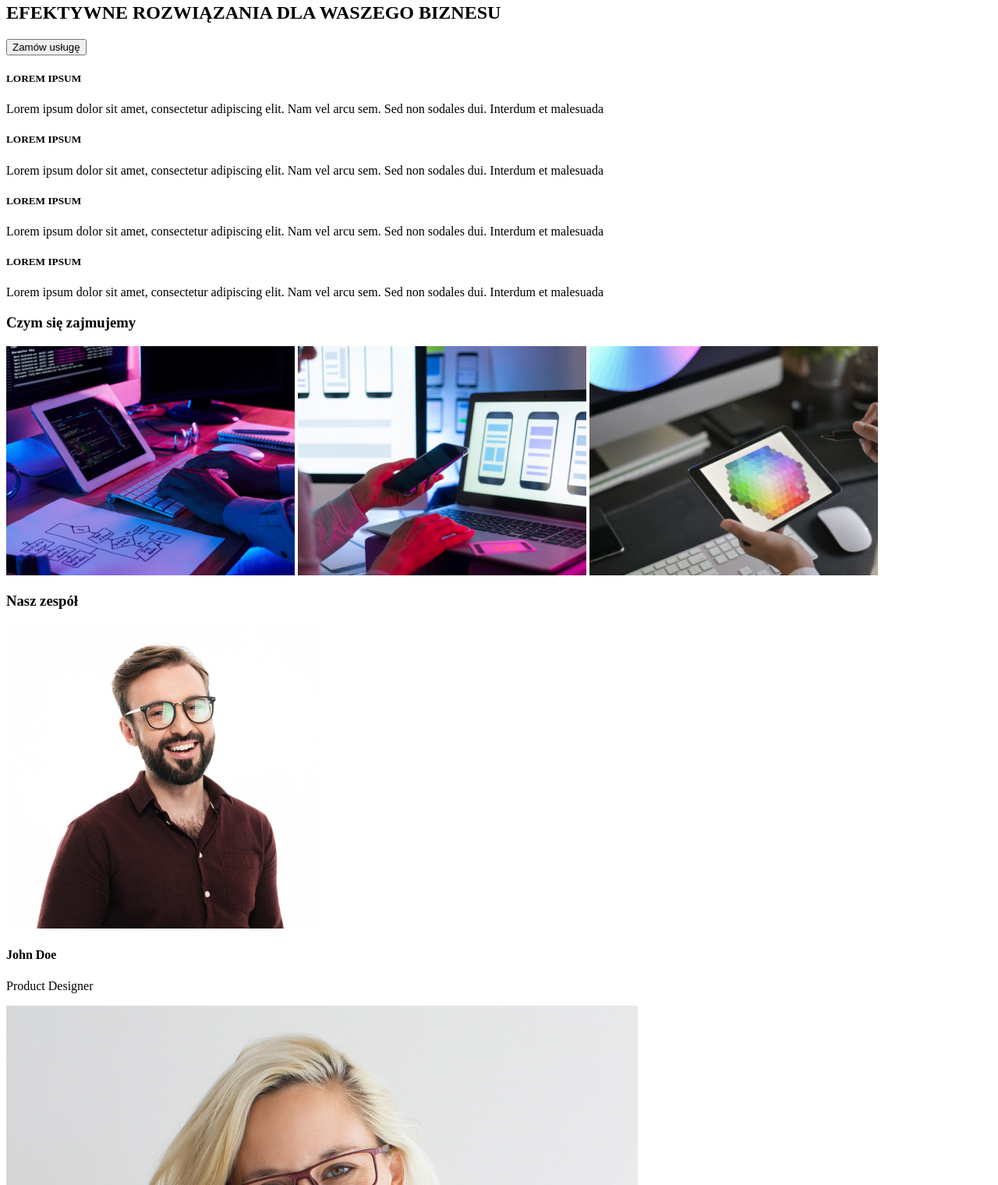
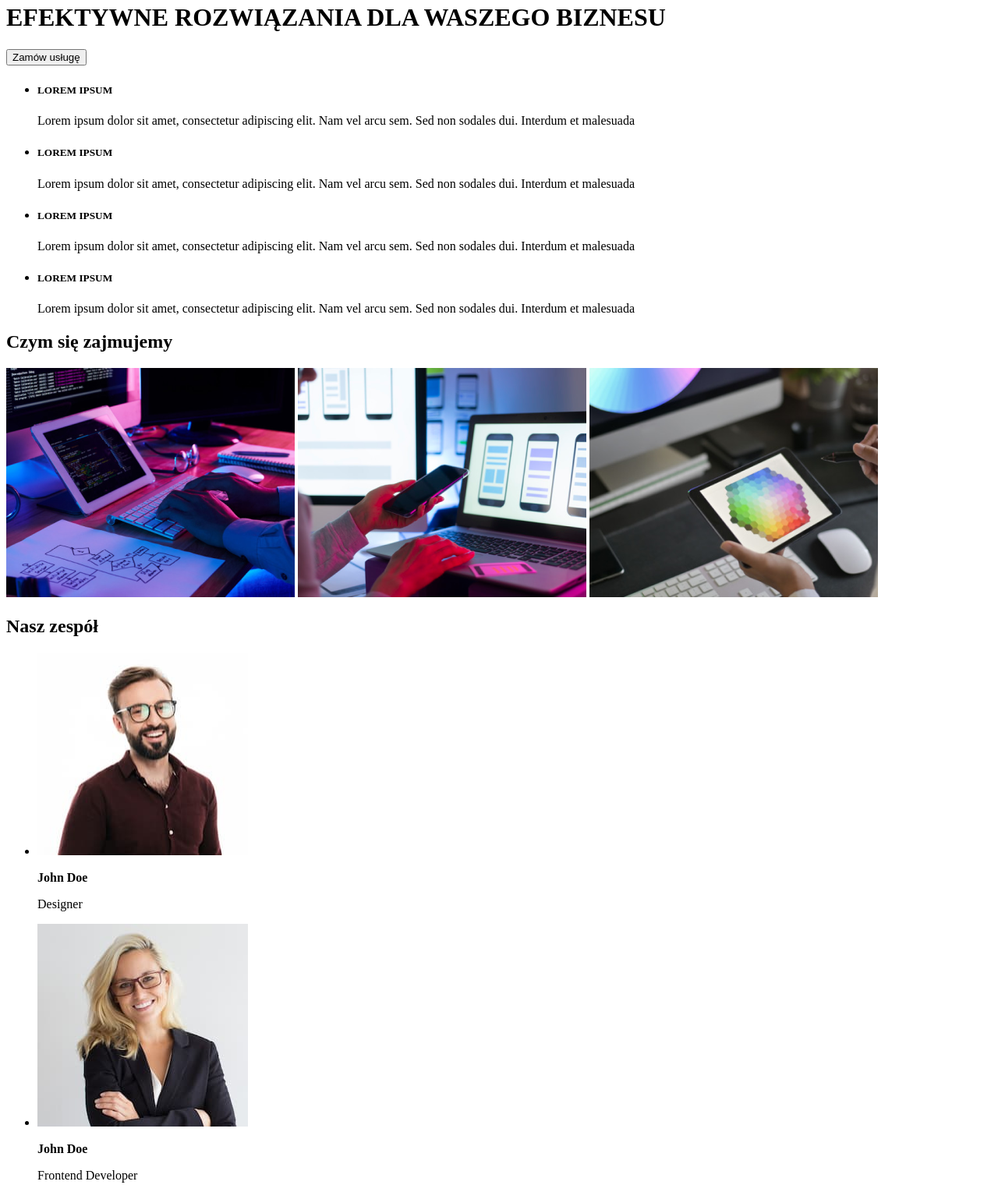
Before and after one commit to rKrzyszowska/goit-markup-hw-01, a plain HTML site: page index.html in a window 1280 px wide. Shown: the part 147-1667 px from the top of the page at 78% size. Drawn offline with Linux system fonts and the light colour scheme.

Commit message:
bugs fixed

```diff
--- a/index.html
+++ b/index.html
@@ -1,130 +1,143 @@
 <!DOCTYPE html>
 <html lang="en">
     <head>
-  <meta charset="UTF-8">
-  <meta http-equiv="X-UA-Compatible" content="IE=edge">
-  <meta name="viewport" content="width=device-width, initial-scale=1.0">
+        <meta charset="UTF-8" />
+        <meta http-equiv="X-UA-Compatible" content="IE=edge" />
+        <meta name="viewport" content="width=device-width, initial-scale=1.0" />
         <title>Document</title>
     </head>
     <body>
         <header>
             <nav>
-      <section><a href="index.html">WebStudio</a></section>
-      <section>
+                <a href="index.html"><span>Web</span>Studio</a>
                 <ul>
                     <li><a href="agencja.html">Agencja</a></li>
                     <li><a href="portfolio.html">Portfolio</a></li>
                     <li><a href="kontaktt.html">Kontakt</a></li>
                 </ul>
-      </section>
             </nav>
-    <section>
             <a href="mailto:info@devstudio.com">info@devstudio.com</a>
-      <a href="tel:+48 111111111">+48 111 111 111</a>
-     </section>
-     <section>
+            <a href="tel:+48111111111">+48 111 111 111</a>
             <h1>EFEKTYWNE ROZWIĄZANIA DLA WASZEGO BIZNESU</h1>
             <button>Zamów usługę</button>
-       </section>
         </header>
         <main>
+            <ul>
+                <li>
+                    <h5>LOREM IPSUM</h5>
+                    <p>
+                        Lorem ipsum dolor sit amet, consectetur adipiscing elit.
+                        Nam vel arcu sem. Sed non sodales dui. Interdum et
+                        malesuada
+                    </p>
+                </li>
+
+                <li>
+                    <h5>LOREM IPSUM</h5>
+                    <p>
+                        Lorem ipsum dolor sit amet, consectetur adipiscing elit.
+                        Nam vel arcu sem. Sed non sodales dui. Interdum et
+                        malesuada
+                    </p>
+                </li>
+
+                <li>
+                    <h5>LOREM IPSUM</h5>
+                    <p>
+                        Lorem ipsum dolor sit amet, consectetur adipiscing elit.
+                        Nam vel arcu sem. Sed non sodales dui. Interdum et
+                        malesuada
+                    </p>
+                </li>
+
+                <li>
+                    <h5>LOREM IPSUM</h5>
+                    <p>
+                        Lorem ipsum dolor sit amet, consectetur adipiscing elit.
+                        Nam vel arcu sem. Sed non sodales dui. Interdum et
+                        malesuada
+                    </p>
+                </li>
+            </ul>
+            <h2>Czym się zajmujemy</h2>
             <section>
-        <div>
-          <h5>LOREM IPSUM</h5>
-          <p>Lorem ipsum dolor sit amet, consectetur adipiscing elit. Nam vel arcu sem. Sed non sodales dui. Interdum et malesuada</p>
-        </div>
-         <div>
-          <h5>LOREM IPSUM</h5>
-          <p>Lorem ipsum dolor sit amet, consectetur adipiscing elit. Nam vel arcu sem. Sed non sodales dui. Interdum et malesuada</p>
-        </div>
-         <div>
-          <h5>LOREM IPSUM</h5>
-          <p>Lorem ipsum dolor sit amet, consectetur adipiscing elit. Nam vel arcu sem. Sed non sodales dui. Interdum et malesuada</p>
-        </div>
-         <div>
-          <h5>LOREM IPSUM</h5>
-          <p>Lorem ipsum dolor sit amet, consectetur adipiscing elit. Nam vel arcu sem. Sed non sodales dui. Interdum et malesuada</p>
-        </div>
+                <img
+                    src="./images/img.png"
+                    alt="Osoba programująca na komputerze"
+                    width="370"
+                    height="294"
+                />
+                <img
+                    src="./images/img2.png"
+                    alt="Kobieta trzyma telefon, siedzi przed laptopem. Na ekranie są trzy szablony telefonów z wyborem menu"
+                    width="370"
+                    height="294"
+                />
+                <img
+                    src="./images/img3.png"
+                    alt="Ktoś trzyma tablet z wyświetlonym wzornikiem kolorów"
+                    width="370"
+                    height="294"
+                />
             </section>
+
+            <h2>Nasz zespół</h2>
+
             <section>
-          <h3>Czym się zajmujemy</h3>
-          </section>
-        <section>
-          <img src="./img.png"
-               alt="Osoba pracująca na komputerze"
-               width: 370px
-               height: 294px />
-          <img src="./img2.png"
-               alt="Kobieta trzyma telefon, siedzi przed laptopem. Na ekranie są inne telefony"
-               width: 370px
-               height: 294px />
-          <img src="./img3.png"
-               alt="Ktoś trzyma tablet z wyświetlonym wzornikiem kolorów"
-               width: 370px
-               height: 294px />
-
-          </section>
-        <section>
-          <h3>Nasz zespół</h3>
-          </section>
-        <section>
-            <div>
-                <img src="./img4.jpg"
+                <ul>
+                    <li>
+                        <img
+                            src="./images/img4.jpg"
                             alt="Zdjęcie John Doe"
-                     width: 370px
-                     height: 294px />
-                <p>
-                <h4>John Doe</h4>
-                Product Designer
-                </p>
-              </div>
-          <div>
-            <img src="./img5.jpg"
+                            width="270"
+                            height="260"
+                        />
+                        <p><strong>John Doe</strong></p>
+                        <p>Designer</p>
+                    </li>
+                    <li>
+                        <img
+                            src="./images/img5.jpg"
                             alt="Zdjęcie John Doe"
-                 width: 370px
-                 height: 294px />
-            <p>
-            <h4>John Doe</h4>
-            Frontend Developer
-            </p>
-          </div>
-        <div>
-            <img src="./img6.jpg"
+                            width="270"
+                            height="260"
+                        />
+                        <p><strong>John Doe</strong></p>
+                        <p>Frontend Developer</p>
+                    </li>
+                    <li>
+                        <img
+                            src="./images/img6.jpg"
                             alt="Zdjęcie John Doe"
-                 width: 370px
-                 height: 294px />
-            <p>
-            <h4>John Doe</h4>
-            Marketing
-            </p>
-          </div>
-      <div>
-            <img src="./img7.jpg"
+                            width="270"
+                            height="260"
+                        />
+                        <p><strong>John Doe</strong></p>
+                        <p>Marketing</p>
+                    </li>
+                    <li>
+                        <img
+                            src="./images/img7.jpg"
                             alt="Zdjęcie John Doe"
-                 width: 370px
-                 height: 294px />
-            <p>
-            <h4>John Doe</h4>
-            UI Designer
-            </p>
-          </div>
+                            width="270"
+                            height="260"
+                        />
+                        <p><strong>John Doe</strong></p>
+                        <p>UI Designer</p>
+                    </li>
+                </ul>
             </section>
         </main>
         <footer>
             <div>
-          <section><a href="index.html">WebStudio</a></section>
-          <section>
+                <a href="index.html"><span>Web</span>Studio</a>
                 <address>
-         <p>
-           m. Warszawa, Aleje Jerozolimskie 21
-         </p>
+                    <p>m. Warszawa, Aleje Jerozolimskie 21</p>
 
                     <a href="mailto:info@devstudio.com">info@devstudio.com</a>
-             <a href="tel:+48 111111111">+48 111 111 111</a></section>
+                    <a href="tel:+48111111111">+48 111 111 111</a>
                 </address>
             </div>
         </footer>
-
-
     </body>
 </html>
```
Also changed, not shown: images/img.png (renamed from img.png), images/img2.png (renamed from img2.png), images/img3.png (renamed from img3.png), images/img4.jpg (added), images/img5.jpg (added), images/img6.jpg (added), images/img7.jpg (added), img4.jpg (deleted), img5.jpg (deleted), img6.jpg (deleted), img7.jpg (deleted). Lines whose indentation alone changed are shown as unchanged.
